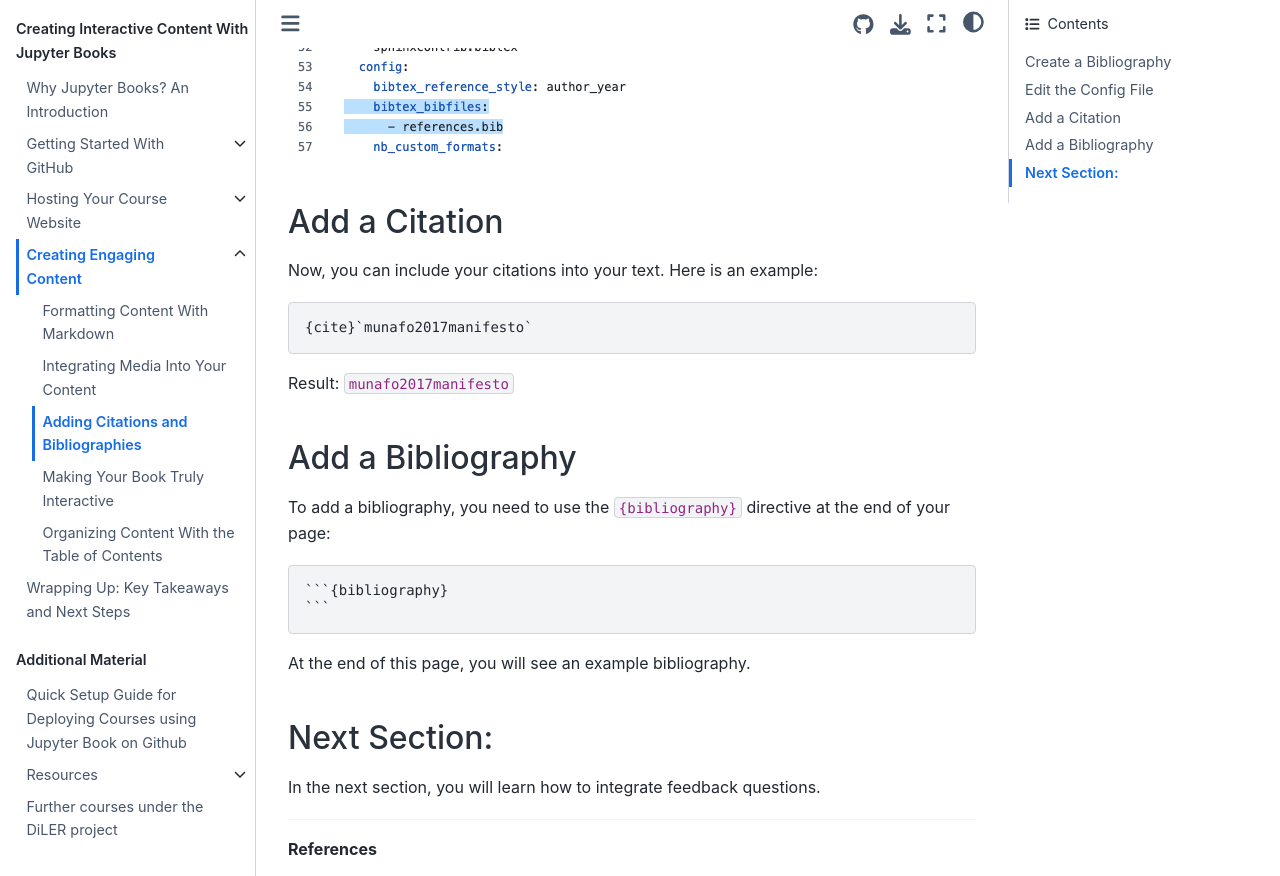
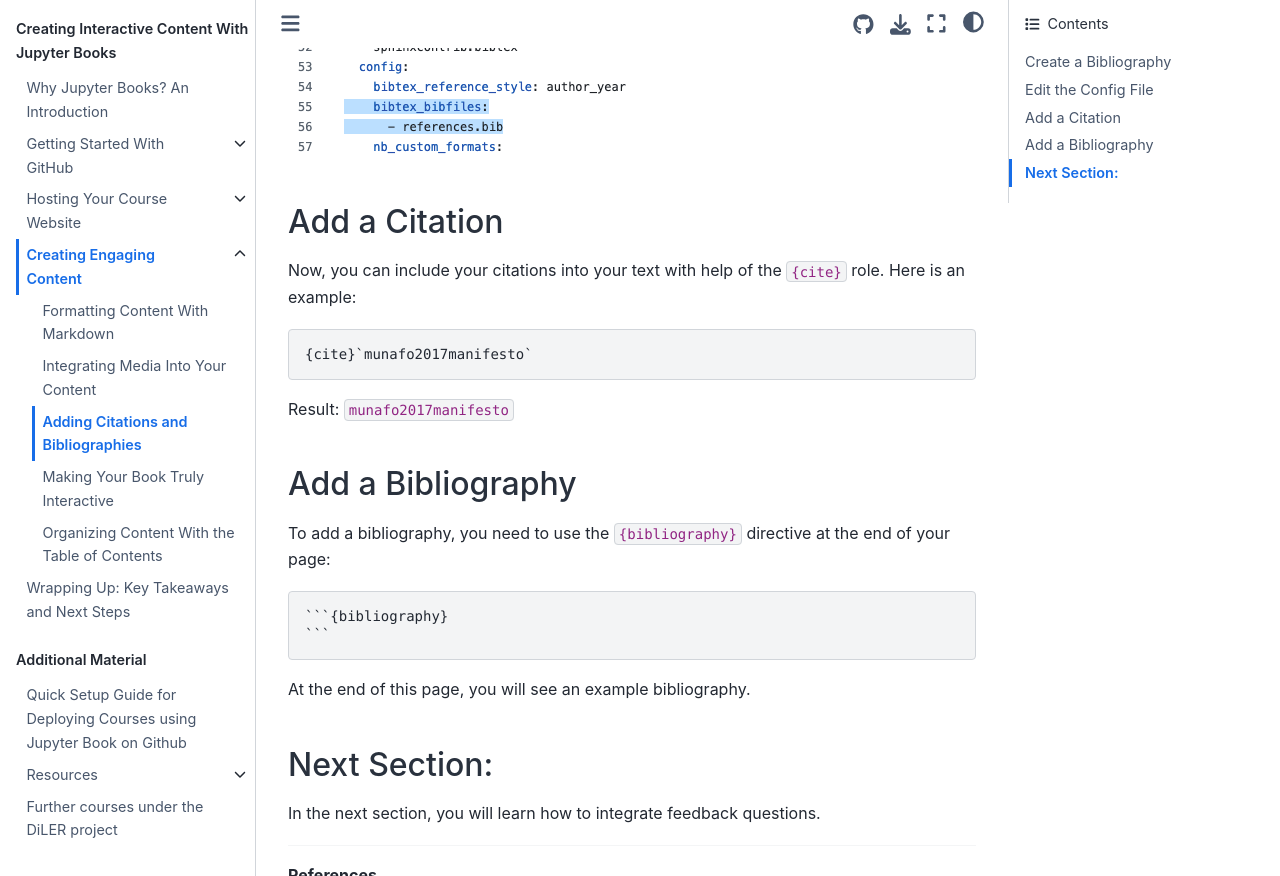
Before and after one commit to M-earnest/tutorial_jupyter_books, a Jupyter Book: the page built from content/3_create/citations.md, in a window 1280 px wide and 900 px high, scrolled down 1170 px, cut to the strip 0-876 px from the top of the window. Built offline with Jupyter Book 1.0.4 settings and Sphinx 7.4.7 and the Sphinx Book theme 1.1.4, drawn with Linux system fonts in a browser that asks for light colours; pages that are not in the unit, such as notebooks, are missing from menus; cross-references to code outside the pages are shown as plain code.

Commit message:
Update citations.md
Minor text changes

````diff
--- a/content/3_create/citations.md
+++ b/content/3_create/citations.md
@@ -25,7 +25,7 @@
 ![Image of the config.yml file, in which the BibTeX file is included as described.](../../static/config_bibtex.png)
 
 ## Add a Citation
-Now, you can include your citations into your text. Here is an example:
+Now, you can include your citations into your text with help of the `{cite}` role. Here is an example:
 
 ```
 {cite}`munafo2017manifesto`
````
